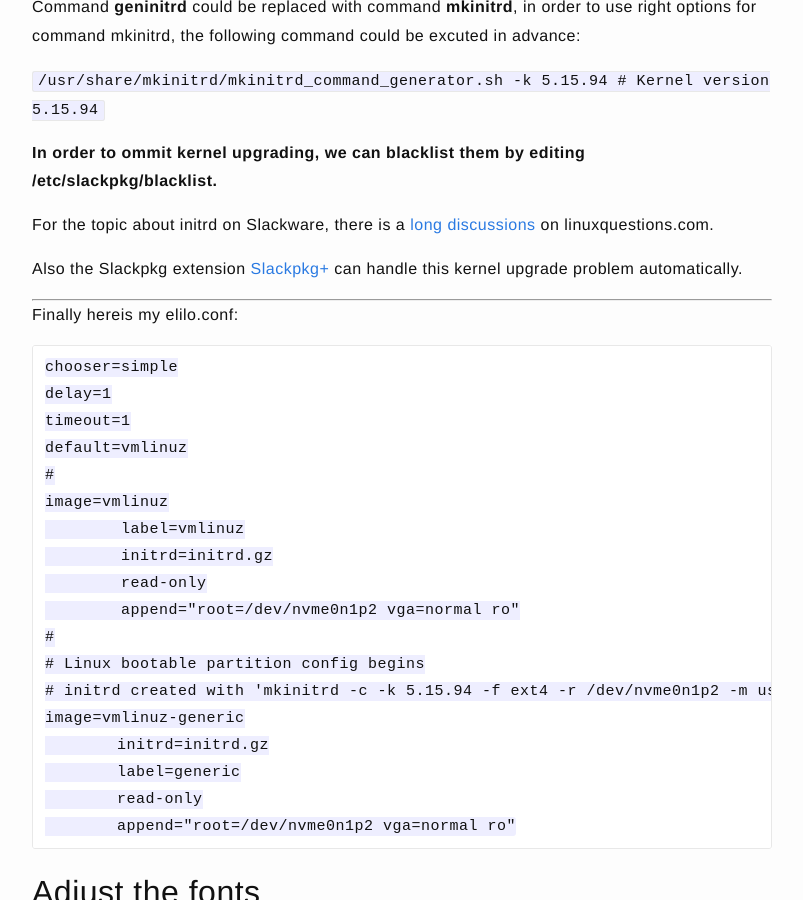
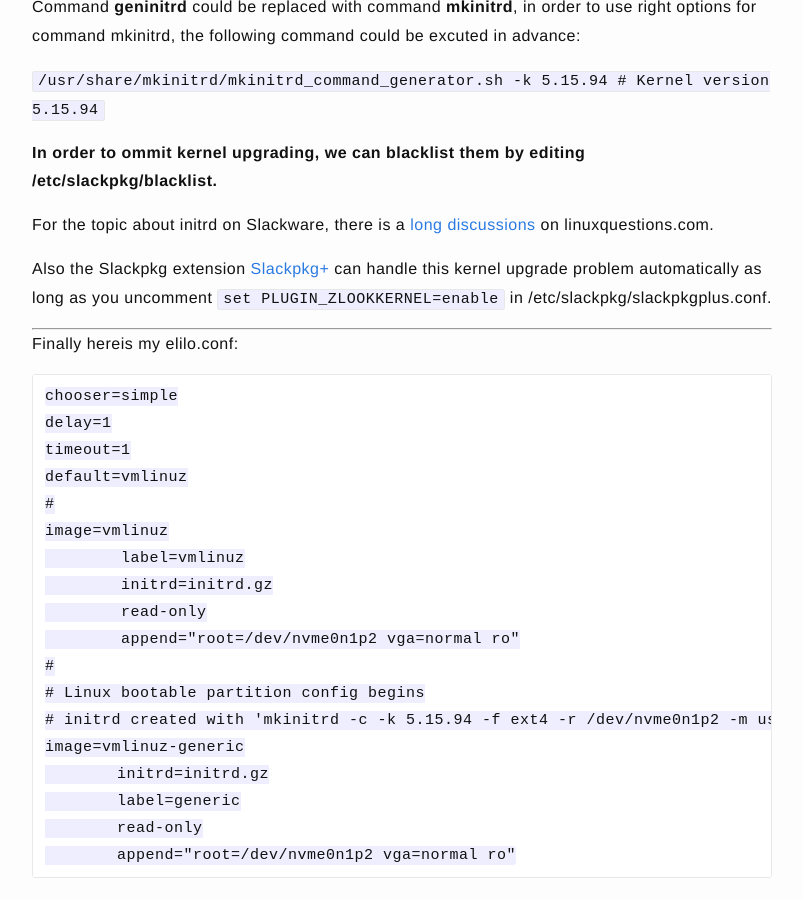
Before and after one commit to jazzi/jazzi.github.io, a Jekyll site: the page built from _posts/2023-03-22-how-to-install-slackware-15-with-uefi-and-nvidia.md, in a window 1280 px wide and 900 px high, scrolled down 3015 px. Shown: the whole window, without its empty margins (238-1041 px from the left). Built offline with Jekyll 4.4.1, drawn with Linux system fonts in a browser that asks for light colours.

Commit message:
add content

```diff
--- a/_posts/2023-03-22-how-to-install-slackware-15-with-uefi-and-nvidia.md
+++ b/_posts/2023-03-22-how-to-install-slackware-15-with-uefi-and-nvidia.md
@@ -109,7 +109,7 @@ Command **geninitrd** could be replaced with command **mkinitrd**, in order to u
 
 For the topic about initrd on Slackware, there is a [long discussions](https://www.linuxquestions.org/questions/slackware-14/startx-failed-after-system-upgrade-elilo-hits-the-wrong-kernel-4175724509/page4.html#post6427386) on linuxquestions.com.
 
-Also the Slackpkg extension [Slackpkg+](https://slakfinder.org/slackpkg+.html) can handle this kernel upgrade problem automatically.
+Also the Slackpkg extension [Slackpkg+](https://slakfinder.org/slackpkg+.html) can handle this kernel upgrade problem automatically as long as you uncomment `set PLUGIN_ZLOOKKERNEL=enable` in /etc/slackpkg/slackpkgplus.conf.
 
 ---
 
```
